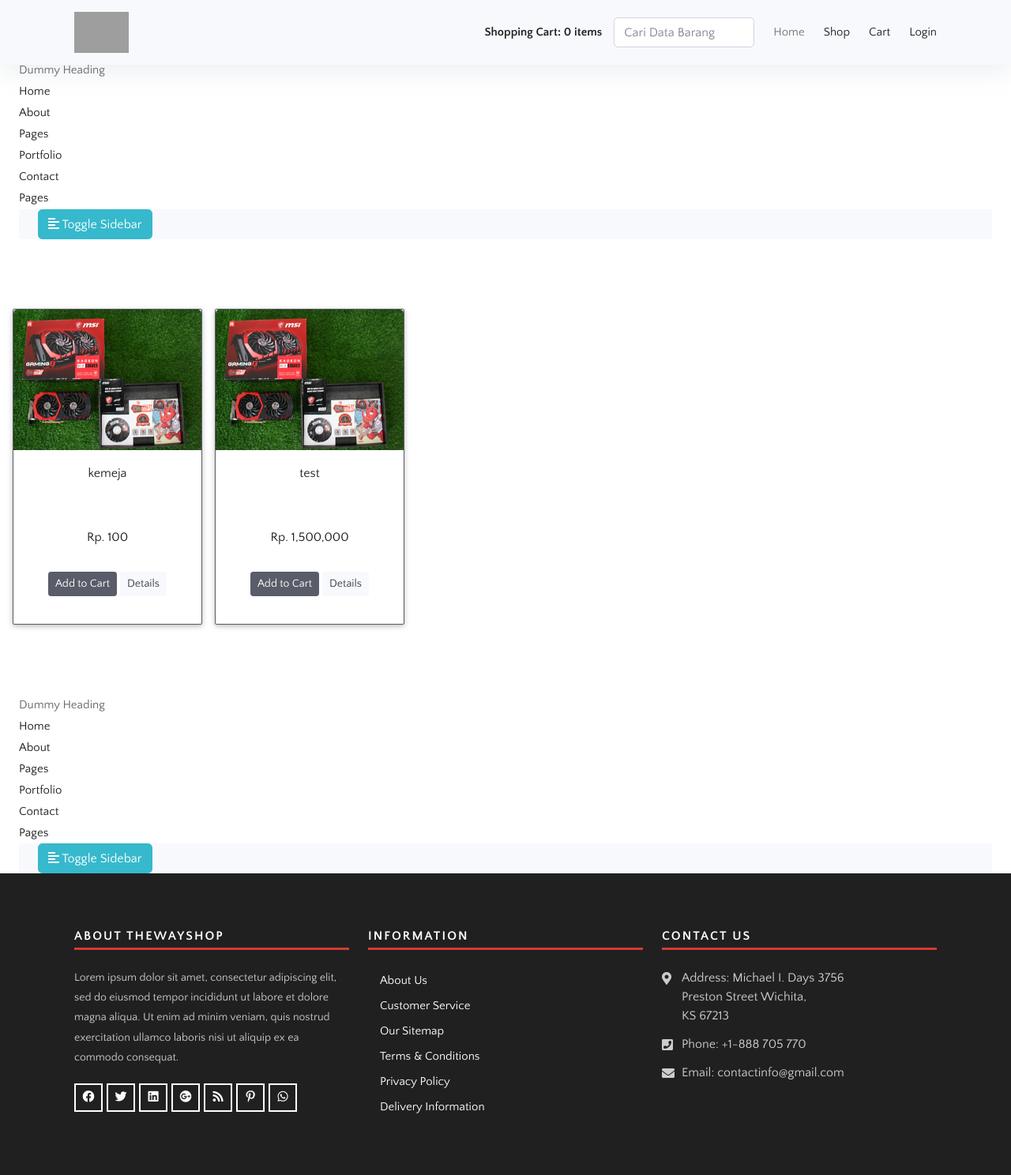
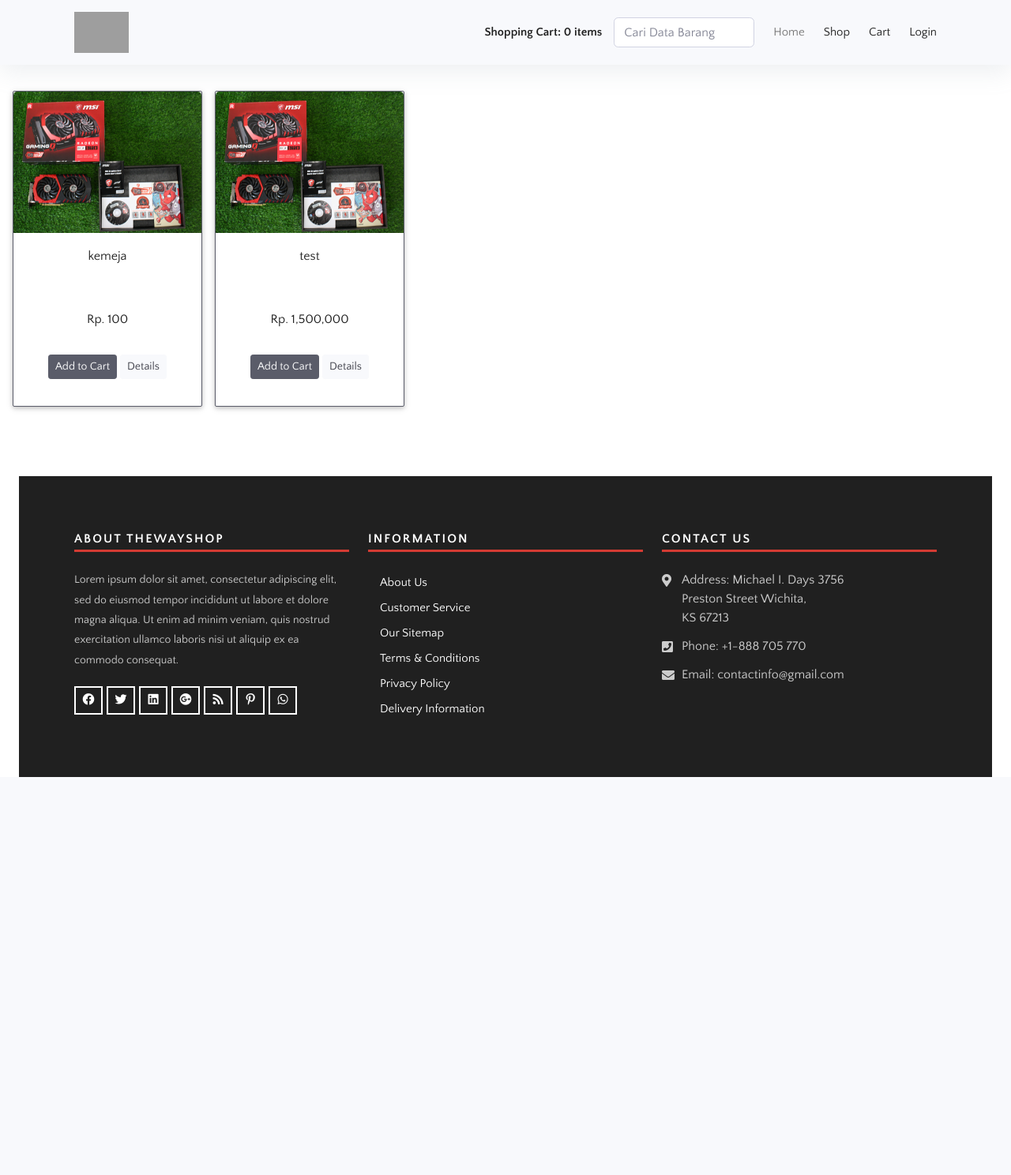
Before and after one commit to MuhamadFahdy/prototype-rekweb, a CodeIgniter app: page /prototype-rekweb/shop in a window 1280 px wide. Shown: the whole page at 79% size. After the commit the page ends 984 px from the top, so only its background shows below. Run offline with CodeIgniter, Linux system fonts and the light colour scheme; data comes from the database, SQL or seed files in the repository; data that the repository does not hold is empty; some libraries are stand-ins or nearby versions; grey boxes are pictures that could not be loaded.

Commit message:
trying sidebar

```diff
--- a/application/controllers/Shop.php
+++ b/application/controllers/Shop.php
@@ -12,7 +12,6 @@ class Shop extends CI_Controller
 
         $this->load->view('templates/header',$data);
         $this->load->view('shop/index', $data);
-        $this->load->view('sidebar', $data);
         $this->load->view('templates/footer');
 		}
 
--- a/application/views/shop/index.php
+++ b/application/views/shop/index.php
@@ -1,108 +1,3 @@
-<div class="container-fluid">
-  <div class="row mt-3">
-    <div class="col">
-
-      <div class="wrapper">
-
-          <!-- Sidebar -->
-          <nav id="sidebar">
-              <div class="sidebar-header">
-                  <h3>Bootstrap Sidebar</h3>
-              </div>
-
-              <ul class="list-unstyled components">
-                  <p>Dummy Heading</p>
-                  <li class="active">
-                      <a href="#homeSubmenu" data-toggle="collapse" aria-expanded="false" class="dropdown-toggle">Home</a>
-                      <ul class="collapse list-unstyled" id="homeSubmenu">
-                          <li>
-                              <a href="#">Home 1</a>
-                          </li>
-                          <li>
-                              <a href="#">Home 2</a>
-                          </li>
-                          <li>
-                              <a href="#">Home 3</a>
-                          </li>
-                      </ul>
-                  </li>
-                  <li>
-                      <a href="#">About</a>
-                  </li>
-                  <li>
-                      <a href="#pageSubmenu" data-toggle="collapse" aria-expanded="false" class="dropdown-toggle">Pages</a>
-                      <ul class="collapse list-unstyled" id="pageSubmenu">
-                          <li>
-                              <a href="#">Page 1</a>
-                          </li>
-                          <li>
-                              <a href="#">Page 2</a>
-                          </li>
-                          <li>
-                              <a href="#">Page 3</a>
-                          </li>
-                      </ul>
-                  </li>
-                  <li>
-                      <a href="#">Portfolio</a>
-                  </li>
-                  <li>
-                      <a href="#">Contact</a>
-                  </li>
-              </ul>
-          </nav>
-
-      </div>
-
-      <a href="#pageSubmenu" data-toggle="collapse" aria-expanded="false" class="dropdown-toggle">Pages</a>
-      <ul class="collapse list-unstyled" id="pageSubmenu">
-          <li>
-              <a href="#">Page 1</a>
-          </li>
-          <li>
-              <a href="#">Page 2</a>
-          </li>
-          <li>
-              <a href="#">Page 3</a>
-          </li>
-      </ul>
-
-      <div id="content">
-          <nav class="navbar navbar-expand-lg navbar-light bg-light">
-              <div class="container-fluid">
-
-                  <button type="button" id="sidebarCollapse" class="btn btn-info">
-                      <i class="fas fa-align-left"></i>
-                      <span>Toggle Sidebar</span>
-                  </button>
-
-              </div>
-          </nav>
-      </div>
-
-        </div>
-
-        </div>
-
-
-      </div>
-
-
-
-
-
-
-
-
-
-
-
-
-
-
-
-
-
 <div class="container-fluid">
   <div class="row mt-5 mb-5">
 
--- a/application/views/shop/laptop.php
+++ b/application/views/shop/laptop.php
@@ -1,4 +1,3 @@
-<h4>Helloooooooooooooooooo</h4>
 
 
 <!-- <div class="container-fluid">
--- a/application/views/sidebar.php
+++ /dev/null
@@ -1,94 +0,0 @@
- <!-- <div class="wrapper mt-3"> -->
-    <!-- Sidebar -->
-    <!-- <nav id="sidebar">
-        ...
-    </nav>
- -->
-    <!-- Page Content -->
-    <!-- <div id="content"> -->
-        <!-- We'll fill this with dummy content -->
-    <!-- </div> -->
-
-<!-- </div>   -->
-
-<div class="wrapper mt-3">
-    <!-- Sidebar -->
-  <!--   <nav id="sidebar">
-        <div class="sidebar-header">
-            <h3>Bootstrap Sidebar</h3>
-        </div> -->
-
-        <ul class="list-unstyled components">
-            <p>Dummy Heading</p>
-            <li class="active">
-                <a href="#homeSubmenu" data-toggle="collapse" aria-expanded="false" class="dropdown-toggle">Home</a>
-                <ul class="collapse list-unstyled" id="homeSubmenu">
-                    <li>
-                        <a href="#">Home 1</a>
-                    </li>
-                    <li>
-                        <a href="#">Home 2</a>
-                    </li>
-                    <li>
-                        <a href="#">Home 3</a>
-                    </li>
-                </ul>
-            </li>
-            <li>
-                <a href="#">About</a>
-            </li>
-            <li>
-                <a href="#pageSubmenu" data-toggle="collapse" aria-expanded="false" class="dropdown-toggle">Pages</a>
-                <ul class="collapse list-unstyled" id="pageSubmenu">
-                    <li>
-                        <a href="#">Page 1</a>
-                    </li>
-                    <li>
-                        <a href="#">Page 2</a>
-                    </li>
-                    <li>
-                        <a href="#">Page 3</a>
-                    </li>
-                </ul>
-            </li>
-            <li>
-                <a href="#">Portfolio</a>
-            </li>
-            <li>
-                <a href="#">Contact</a>
-            </li>
-        </ul>
-    </nav>
-
-</div>
-
-<a href="#pageSubmenu" data-toggle="collapse" aria-expanded="false" class="dropdown-toggle">Pages</a>
-<ul class="collapse list-unstyled" id="pageSubmenu">
-    <li>
-        <a href="#">Page 1</a>
-    </li>
-    <li>
-        <a href="#">Page 2</a>
-    </li>
-    <li>
-        <a href="#">Page 3</a>
-    </li>
-</ul>
-
-<div id="content">
-    <nav class="navbar navbar-expand-lg navbar-light bg-light">
-        <div class="container-fluid">
-
-            <button type="button" id="sidebarCollapse" class="btn btn-info">
-                <i class="fas fa-align-left"></i>
-                <span>Toggle Sidebar</span>
-            </button>
-
-        </div>
-    </nav>
-</div>
-
- </div>
-    </div>
-
-</div>
```
Also changed, not shown: assets/css/style-tb.css (line endings or trailing spaces), assets/css/style.css (line endings or trailing spaces).
